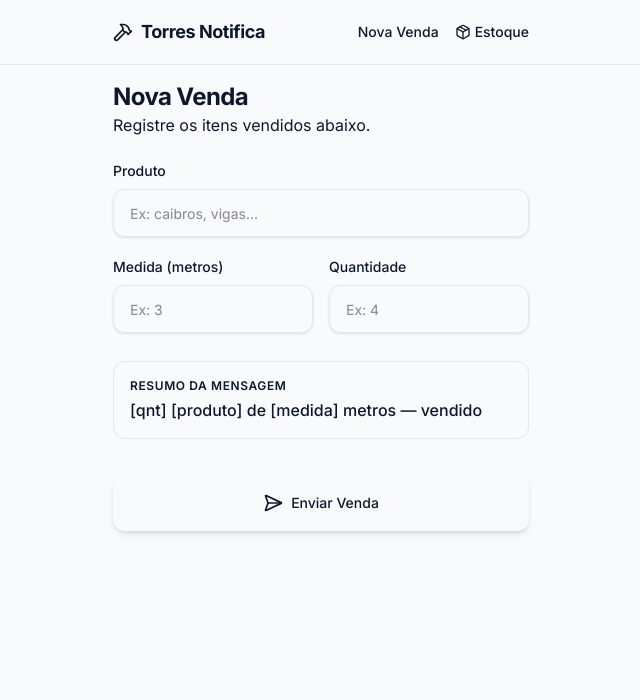
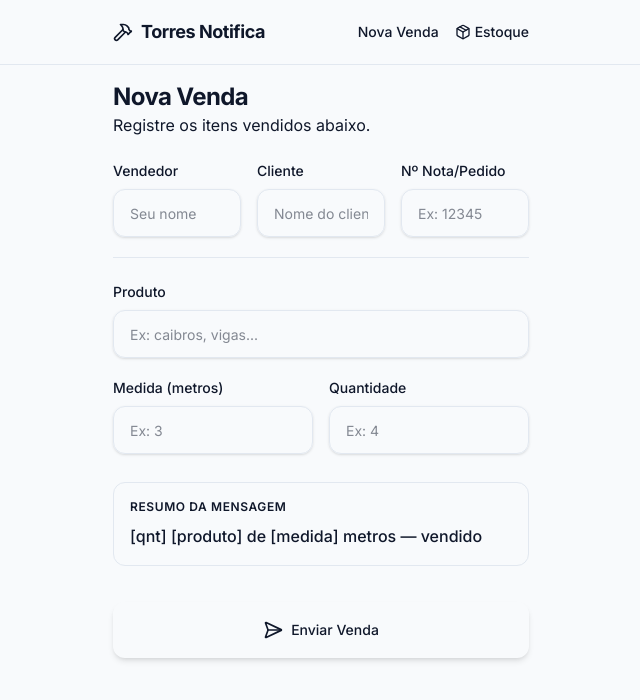
Before and after one commit to kleberrsanzony/torreswoodnotification, a Next.js app: page / in a window 1280 px wide. Shown: the top 700 px of the page, without its empty margins (319-959 px from the left). Built offline with nearby package versions, Linux system fonts and the light colour scheme; no server answers.

Commit message:
feat: add vendedor/cliente/nota fields and search bar

```diff
--- a/src/app/estoque/page.tsx
+++ b/src/app/estoque/page.tsx
@@ -6,7 +6,7 @@ import { requestForToken, onMessageListener } from "@/lib/firebase";
 import { format } from "date-fns";
 import { ptBR } from "date-fns/locale";
 import { toast } from "sonner";
-import { BellRing, Check, Bell, VolumeX, Volume2, Search, ArrowRight, ShieldCheck } from "lucide-react";
+import { BellRing, Check, Bell, VolumeX, Volume2, Search, ArrowRight, ShieldCheck, X } from "lucide-react";
 
 type Sale = {
   id: string;
@@ -24,6 +24,7 @@ export default function Estoque() {
   const [soundEnabled, setSoundEnabled] = useState(true);
   const [isRegistering, setIsRegistering] = useState(false);
   const [filter, setFilter] = useState<"novo" | "visualizado" | "separando" | "separado" | "entregue_ou_retirado" | "todos">("novo");
+  const [searchQuery, setSearchQuery] = useState("");
   const audioRef = useRef<HTMLAudioElement | null>(null);
 
   useEffect(() => {
@@ -144,7 +145,12 @@ export default function Estoque() {
     }
   };
 
-  const filteredSales = sales.filter(s => filter === "todos" || s.status === filter);
+  const filteredSales = sales.filter(s => {
+    const matchesFilter = filter === "todos" || s.status === filter;
+    const matchesSearch = s.message.toLowerCase().includes(searchQuery.toLowerCase());
+    return matchesFilter && matchesSearch;
+  });
+
   const novosCount = sales.filter(s => s.status === "novo").length;
 
   const STATUSES = [
@@ -216,6 +222,26 @@ export default function Estoque() {
         ))}
       </div>
 
+      {/* Search Bar */}
+      <div className="relative">
+        <Search className="absolute left-3 top-1/2 -translate-y-1/2 w-4 h-4 text-muted-foreground" />
+        <input
+          type="text"
+          placeholder="Buscar por vendedor, cliente, nota, produto..."
+          value={searchQuery}
+          onChange={(e) => setSearchQuery(e.target.value)}
+          className="w-full h-11 pl-10 pr-10 rounded-xl border border-input bg-card text-sm shadow-sm transition-colors placeholder:text-muted-foreground focus-visible:outline-none focus-visible:ring-2 focus-visible:ring-primary/20"
+        />
+        {searchQuery && (
+          <button
+            onClick={() => setSearchQuery("")}
+            className="absolute right-3 top-1/2 -translate-y-1/2 text-muted-foreground hover:text-foreground transition-colors p-1"
+          >
+            <X className="w-4 h-4" />
+          </button>
+        )}
+      </div>
+
       <div className="flex flex-col gap-3">
         {isLoading ? (
           <div className="flex flex-col gap-3">
@@ -241,7 +267,7 @@ export default function Estoque() {
               }`}
             >
               <div className="flex items-start justify-between gap-4 mb-2">
-                <p className="font-semibold text-[15px] leading-tight text-foreground">
+                <p className="font-semibold text-[15px] leading-relaxed text-foreground whitespace-pre-line">
                   {sale.message}
                 </p>
                 <div className="flex flex-col items-end gap-1 shrink-0">
--- a/src/app/page.tsx
+++ b/src/app/page.tsx
@@ -9,9 +9,22 @@ export default function Home() {
   const [product, setProduct] = useState("");
   const [length, setLength] = useState("");
   const [quantity, setQuantity] = useState("");
+
+  // New Fields
+  const [vendedor, setVendedor] = useState("");
+  const [cliente, setCliente] = useState("");
+  const [nota, setNota] = useState("");
+
   const [isSubmitting, setIsSubmitting] = useState(false);
 
-  const formattedMessage = `${quantity || "[qnt]"} ${product || "[produto]"} de ${length || "[medida]"} metros — vendido`;
+  // Formatar cabeçalho opcional
+  const headerParts = [];
+  if (vendedor) headerParts.push(`Vendedor: ${vendedor}`);
+  if (cliente) headerParts.push(`Cliente: ${cliente}`);
+  if (nota) headerParts.push(`Nota: ${nota}`);
+  const headerText = headerParts.length > 0 ? `[${headerParts.join(" | ")}]` : "";
+
+  const formattedMessage = `${headerText ? headerText + "\n" : ""}${quantity || "[qnt]"} ${product || "[produto]"} de ${length || "[medida]"} metros — vendido`;
 
   const handleSubmit = async (e: React.FormEvent) => {
     e.preventDefault();
@@ -21,7 +34,7 @@ export default function Home() {
     }
 
     setIsSubmitting(true);
-    const finalMessage = `${quantity} ${product} de ${length} metros — vendido`;
+    const finalMessage = `${headerText ? headerText + "\n" : ""}${quantity} ${product} de ${length} metros — vendido`;
 
     try {
       // 1. Insert into Supabase
@@ -51,10 +64,12 @@ export default function Home() {
 
       toast.success("Venda enviada para o estoque com sucesso!");
 
-      // Reset form
+      // Reset form (keeping vendedor as it usually remains the same for the session)
       setProduct("");
       setLength("");
       setQuantity("");
+      setCliente("");
+      setNota("");
     } catch (error: any) {
       console.error(error);
       toast.error("Erro ao registrar venda: " + (error.message || "Erro desconhecido"));
@@ -71,6 +86,47 @@ export default function Home() {
       </div>
 
       <form onSubmit={handleSubmit} className="flex flex-col gap-5">
+
+        {/* NEW FIELDS ROW */}
+        <div className="grid grid-cols-1 sm:grid-cols-3 gap-4 border-b border-border pb-5 mb-1">
+          <div className="flex flex-col gap-2">
+            <label htmlFor="vendedor" className="text-sm font-medium">Vendedor</label>
+            <input
+              id="vendedor"
+              type="text"
+              placeholder="Seu nome"
+              className="flex h-12 w-full rounded-xl border border-input bg-card px-4 py-2 text-sm shadow-sm transition-colors placeholder:text-muted-foreground focus-visible:outline-none focus-visible:ring-2 focus-visible:ring-ring"
+              value={vendedor}
+              onChange={(e) => setVendedor(e.target.value)}
+              disabled={isSubmitting}
+            />
+          </div>
+          <div className="flex flex-col gap-2">
+            <label htmlFor="cliente" className="text-sm font-medium">Cliente</label>
+            <input
+              id="cliente"
+              type="text"
+              placeholder="Nome do cliente"
+              className="flex h-12 w-full rounded-xl border border-input bg-card px-4 py-2 text-sm shadow-sm transition-colors placeholder:text-muted-foreground focus-visible:outline-none focus-visible:ring-2 focus-visible:ring-ring"
+              value={cliente}
+              onChange={(e) => setCliente(e.target.value)}
+              disabled={isSubmitting}
+            />
+          </div>
+          <div className="flex flex-col gap-2">
+            <label htmlFor="nota" className="text-sm font-medium">Nº Nota/Pedido</label>
+            <input
+              id="nota"
+              type="text"
+              placeholder="Ex: 12345"
+              className="flex h-12 w-full rounded-xl border border-input bg-card px-4 py-2 text-sm shadow-sm transition-colors placeholder:text-muted-foreground focus-visible:outline-none focus-visible:ring-2 focus-visible:ring-ring"
+              value={nota}
+              onChange={(e) => setNota(e.target.value)}
+              disabled={isSubmitting}
+            />
+          </div>
+        </div>
+
         <div className="flex flex-col gap-2">
           <label htmlFor="product" className="text-sm font-medium">Produto</label>
           <input
@@ -117,8 +173,8 @@ export default function Home() {
         </div>
 
         <div className="mt-2 rounded-xl bg-muted p-4 border border-border">
-          <p className="text-xs text-muted-foreground mb-1 uppercase tracking-wider font-semibold">Resumo da mensagem</p>
-          <p className="font-medium text-foreground">{formattedMessage}</p>
+          <p className="text-xs text-muted-foreground mb-2 uppercase tracking-wider font-semibold">Resumo da mensagem</p>
+          <p className="font-medium text-foreground whitespace-pre-line leading-relaxed">{formattedMessage}</p>
         </div>
 
         <button
```
